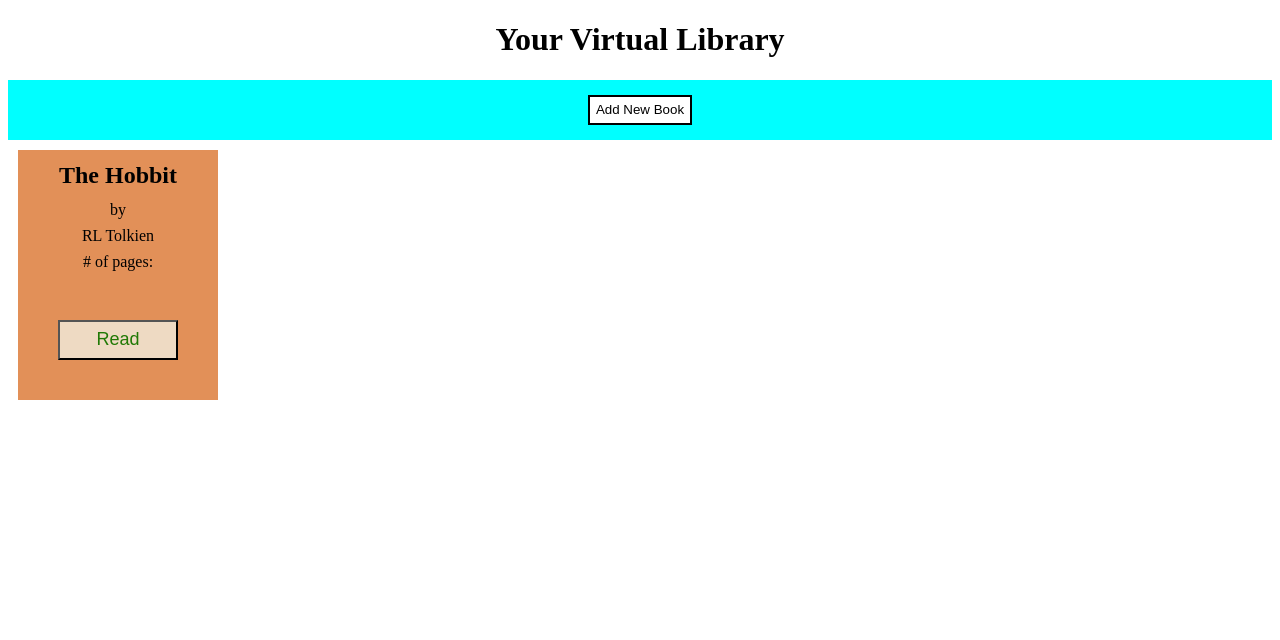
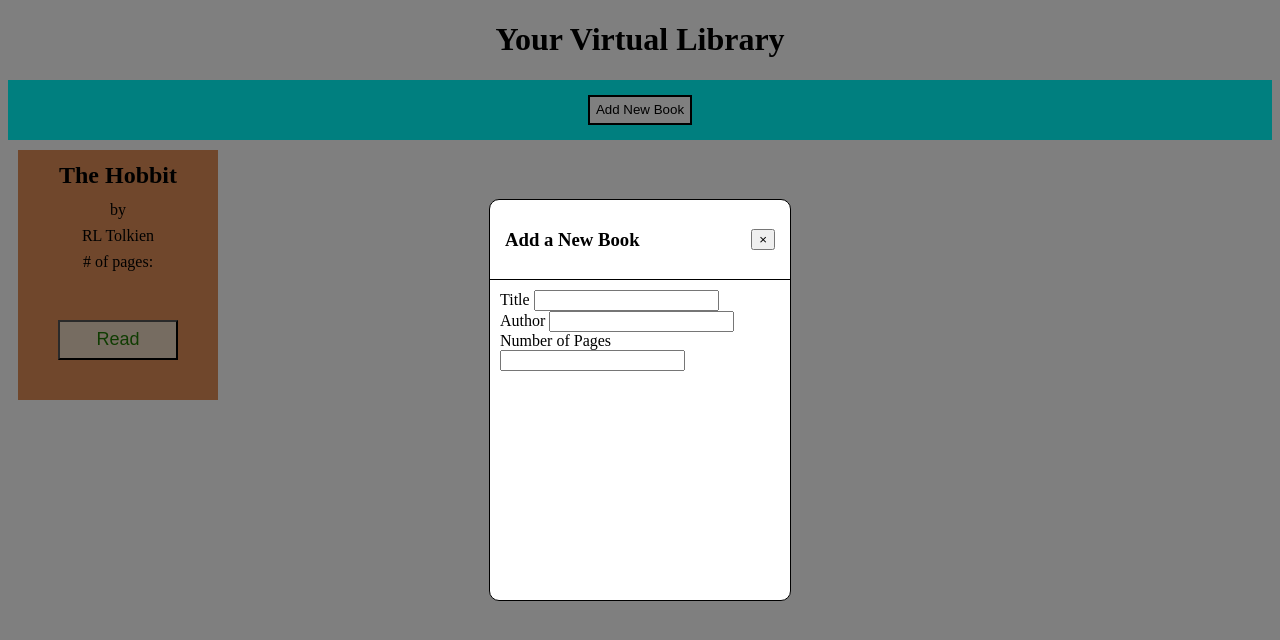
Before and after one commit to skukhniy/library, a plain HTML site: page index.html in a window 1280 px wide. Both pictures are taken after a click on the button "Add New Book". Drawn offline with Linux system fonts and the light colour scheme.

Commit message:
added modal popup

```diff
--- a/index.html
+++ b/index.html
@@ -12,7 +12,29 @@
                 <h1>Your Virtual Library</h1>
             </div>
             <div id="pageHeaderBottom">
-                <button id="addNewBook">Add New Book</button>
+                <button data-modal-target="#modal" id="addNewBook">Add New Book</button>
+            </div>
+            <div class="modal" id="modal">
+                <div class="modal-header">
+                    <h3>Add a New Book</h3>
+                    <button data-modal-close class="close-button">&times;</button>
+                </div>
+                <div class="form">
+                    <form>
+                        <div>
+                        <label for="title">Title</label>
+                        <input type="text" name="title" id="title">
+                        </div>
+                        <div>
+                        <label for="author">Author</label>
+                        <input type="text" name="author" id="author">
+                        </div>
+                        <div>
+                        <label for="numPage">Number of Pages</label>
+                        <input type="text" name="numPage" id="numPage">
+                        </div>
+                    </form>
+                </div>
             </div>
         </header>
         <main>
@@ -24,11 +46,11 @@
                     <p># of pages: </p>
                     <button>Read</button>
                 </div>
-
             </div>
         </main>
         <footer>
 
         </footer>
+    <div id="overlay"></div>
     </body>
 </html>
--- a/script.js
+++ b/script.js
@@ -13,6 +13,29 @@ function addBookToLibrary(bookObj) {
     myLibrary.push(bookObj)
 }
 
+const openModalButton = document.querySelector('[data-modal-target]')
+const closeModalButton = document.querySelector('[data-modal-close]')
+const overlay = document.getElementById('overlay')
+
+openModalButton.addEventListener('click',() =>{
+    const modal = document.querySelector(openModalButton.dataset.modalTarget)
+    openModal(modal)
+})
+closeModalButton.addEventListener('click',() =>{
+    const modal = closeModalButton.closest('.modal')
+    closeModal(modal)
+})
+function openModal(modal){
+    if(modal == null) return
+    modal.classList.add('active')
+    overlay.classList.add('active')
+}
+function closeModal(modal){
+    if(modal == null) return
+    modal.classList.remove('active')
+    overlay.classList.remove('active')
+}
+
 // TODO:
 // Add a function that loops thru the Lib array and displays each book on a card
 // Add a NEW BOOK button that brings up a form to create a new book obj
--- a/style.css
+++ b/style.css
@@ -14,6 +14,56 @@
     background-color: white;
     border: black solid 2px;
     height: 30px;
+}
+.modal{
+    position: fixed;
+    top:50%;
+    left:50%;
+    transform: translate(-50%,-50%) scale(0);
+    transition:200ms ease-in-out;
+    border: 1px solid black;
+    border-radius:10px;
+    z-index:10;
+    background-color: white;
+    width:300px;
+    max-width:80%;
+    height:400px;
+}
+form{
+    padding: 10px;
+}
+.modal.active{
+    transform: translate(-50%,-50%) scale(1);
+}
+.modal-header {
+    padding: 10px 15px;
+    display:flex;
+    justify-content: space-between;
+    align-items:center;
+    border-bottom: 1px solid black;
+}
+.modal-header .closebutton{
+    cursor:pointer;
+    border:none;
+    outline:none;
+    background:none;
+    font-size: 1.25rem;
+    font-weight: bold;
+}
+#overlay {
+    position: fixed;
+    opacity:0;
+    top: 0;
+    left:0;
+    right:0;
+    bottom:0;
+    background-color: rgb(0,0,0,.5);
+    pointer-events: none;
+    transition:200ms ease-in-out;
+}
+#overlay.active{
+    opacity: 1;
+    pointer-events: all;
 }
 
 #bookCards {
```
